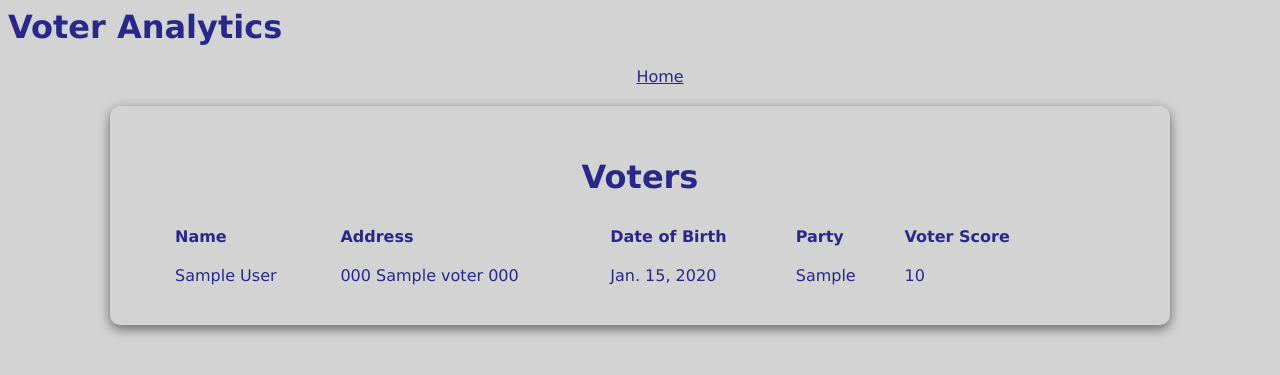
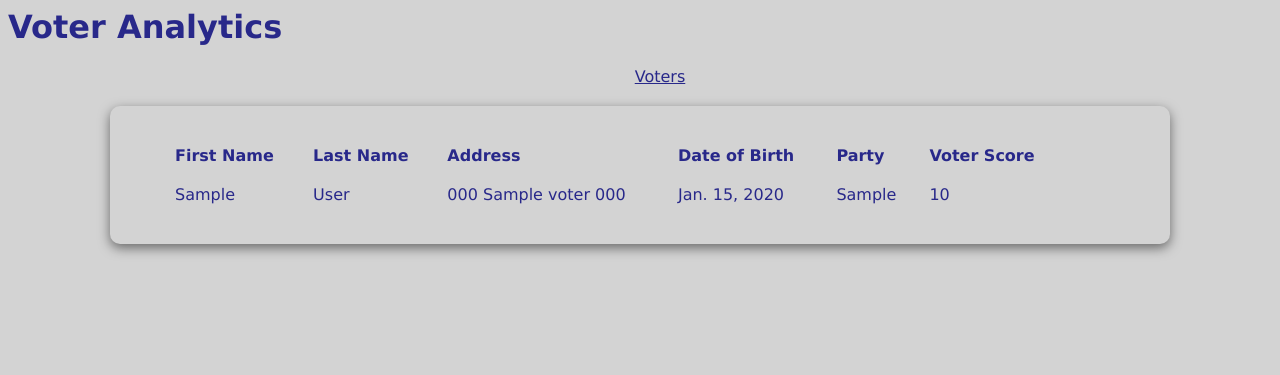
Before and after one commit to JaStaGa/JSG-Website-Directory, a Django app: page /voter_analytics/voters in a window 1280 px wide. Shown: the top 375 px of the page. Run offline with Django 5.2, Linux system fonts and the light colour scheme; tables that the repository leaves empty hold one stand-in row (values such as "Sample post").

Commit message:
voter list now viewable on site

```diff
--- a/voter_analytics/models.py
+++ b/voter_analytics/models.py
@@ -35,29 +35,7 @@ class Voter(models.Model):
 # 8-1-4
 def load_data():
     '''Loads data from csv into django'''
-    # filepath = os.path.join(settings.BASE_DIR, 'newton_voters.csv') #og
-    # with open(filepath, newline='', encoding='utf-8') as csvfile:
-    #     reader = csv.DictReader(csvfile)
-    #     for row in reader:
-    #         Voter.objects.create(
-    #             last_name=row['Last Name'],
-    #             first_name=row['First Name'],
-    #             street_number=row['Residential Address - Street Number'],
-    #             street_name=row['Residential Address - Street Name'],
-    #             apartment_number=row.get('Residential Address - Apartment Number') or None,
-    #             zip_code=row['Residential Address - Zip Code'],
-    #             date_of_birth=datetime.strptime(row['Date of Birth'], '%Y-%m-%d').date(),
-    #             date_of_registration=datetime.strptime(row['Date of Registration'], '%Y-%m-%d').date(),
-    #             party_affiliation=row['Party Affiliation'],
-    #             precinct_number=row['Precinct Number'],
-    #             v20state=row['v20state'] == '1',
-    #             v21town=row['v21town'] == '1',
-    #             v21primary=row['v21primary'] == '1',
-    #             v22general=row['v22general'] == '1',
-    #             v23town=row['v23town'] == '1',
-    #             voter_score=int(row['voter_score'])
-    #         )
-    # Voter.objects.all().delete()
+    Voter.objects.all().delete()
 
     filename = '/Users/jaylinstarlinganaway/Desktop/django/newton_voters.csv' # new
     f = open(filename) # open file
@@ -92,51 +70,3 @@ def load_data():
             print(f"Skipped: {fields}")
 
     print(f"Done. Created {len(Voter.objects.all())} Results")
-    # read entire file
-    # for line in f:
-    #     line = f.readline().strip()
-    #     fields = line.split(',')
-    #     try:
-            # print(fields)
-            # for j in range(len(fields)):
-            #     print(f'fields[{j}] = {fields[j]}')
-            # fields[0] = 10KSA1343001
-            # fields[1] = KIGGEN
-            # fields[2] = SHEILA
-            # fields[3] = 193
-            # fields[4] = OAK ST
-            # fields[5] = 103E
-            # fields[6] = 02464
-            # fields[7] = 1943-10-13
-            # fields[8] = 2016-02-10
-            # fields[9] = D
-            # fields[10] = 1
-            # fields[11] = TRUE
-            # fields[12] = TRUE
-            # fields[13] = FALSE
-            # fields[14] = TRUE
-            # fields[15] = FALSE
-            # fields[16] = 3
-
-        #     voter = Voter(last_name=fields[0],
-        #                 first_name=fields[1],
-        #                 street_number=fields[2],
-        #                 street_name=fields[3],
-        #                 apartment_number=fields[4],
-        #                 zip_code=fields[5],
-        #                 date_of_birth=fields[6],
-        #                 date_of_registration=fields[7],
-        #                 party_affiliation=fields[8],
-        #                 precinct_number=fields[9],
-        #                 v20state=fields[10],
-        #                 v21town=fields[11],
-        #                 v21primary=fields[12],
-        #                 v22general=fields[13],
-        #                 v23town=fields[14],
-        #                 voter_score=fields[15],
-        #     )
-        #     voter.save() # commit voter to database
-        #     print(f'Created result {voter}.')
-
-        # except:
-        #     print(f"Skipped: {fields}")
--- a/voter_analytics/templates/voter_analytics/base.html
+++ b/voter_analytics/templates/voter_analytics/base.html
@@ -11,7 +11,7 @@
             <h1>Voter Analytics</h1>
             <nav>
                 <ul>
-                    <li><a href="{% url 'home' %}">Home</a></li>
+                    <li><a href="{% url 'voters' %}">Voters</a></li>
                 </ul>
             </nav>
         </header>
--- a/voter_analytics/templates/voter_analytics/voter_list.html
+++ b/voter_analytics/templates/voter_analytics/voter_list.html
@@ -4,14 +4,38 @@
 
 {% extends 'voter_analytics/base.html' %}
 
+<h1>Showing all Results</h1>
+
 {% block content %}
 
 <div class="container">
-    <h1>Voters</h1>
+
+
+    <div class="row">
+        {% if is_paginated %}
+        <ul class="pagination">
+            {% if page_obj.has_previous %}
+                <li>
+                    <span><a href="?page={{ page_obj.previous_page_number }}">Previous</a></span>
+                </li>
+            {% endif %}
+                <li class="">
+                    <span>Page {{ page_obj.number }} of {{ page_obj.paginator.num_pages }}</span>
+                </li>
+            {% if page_obj.has_next %}
+                <li>
+                    <span><a href="?page={{ page_obj.next_page_number }}">Next</a></span>
+                </li>
+            {% endif %}
+        </ul>
+        {% endif %}
+    </div>
+
     <div class="row">
         <table>
             <tr>
-                <th>Name</th>
+                <th>First Name</th>
+                <th>Last Name</th>
                 <th>Address</th>
                 <th>Date of Birth</th>
                 <th>Party</th>
@@ -20,7 +44,8 @@
 
             {% for voter in voters %}
             <tr>
-                <td>{{ voter.first_name }} {{ voter.last_name }}</td>
+                <td>{{ voter.first_name }}</td>
+                <td>{{ voter.last_name }}</td>
                 <td>{{ voter.street_number }} {{ voter.street_name}} {{ voter.apartment_number }} </td>
                 <td>{{ voter.date_of_birth }}</td>
                 <td>{{ voter.party_affiliation }}</td>
--- a/voter_analytics/urls.py
+++ b/voter_analytics/urls.py
@@ -13,7 +13,7 @@ from . import views
 urlpatterns = [
     path('home', views.home, name='home'),
     # 8-2-1
-    path(r'', views.VoterListView.as_view(), name='home'),
+    path(r'', views.VoterListView.as_view(), name='voters'),
     path(r'voters', views.VoterListView.as_view(), name='voters'),
     path(r'voter/<int:pk>', views.VoterDetailView.as_view(), name='voter'),
 ]   + static(settings.STATIC_URL, document_root=settings.STATIC_ROOT)
--- a/voter_analytics/views.py
+++ b/voter_analytics/views.py
@@ -13,12 +13,12 @@ class VoterListView(ListView):
     model = Voter
     template_name = 'voter_analytics/voter_list.html'
     context_object_name = 'voters'
-    paginate_by = 100
-    # ordering = ['last_name', 'first_name']
+    paginate_by = 25
+    ordering = ['last_name', 'first_name']
 
-    def get_queryset(self):
-        voters = super().get_queryset()
-        return voters[:25]
+    # def get_queryset(self):
+    #     voters = super().get_queryset()
+    #     return voters[:25]
     #     queryset = Voter.objects.all()
     #     party = self.request.GET.get('party')
     #     min_dob = self.request.GET.get('min_dob')
```
